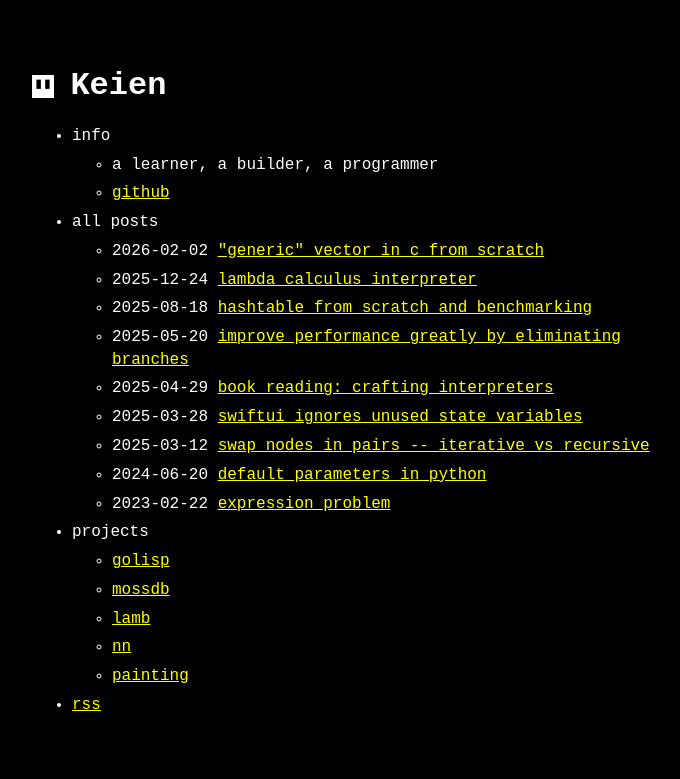
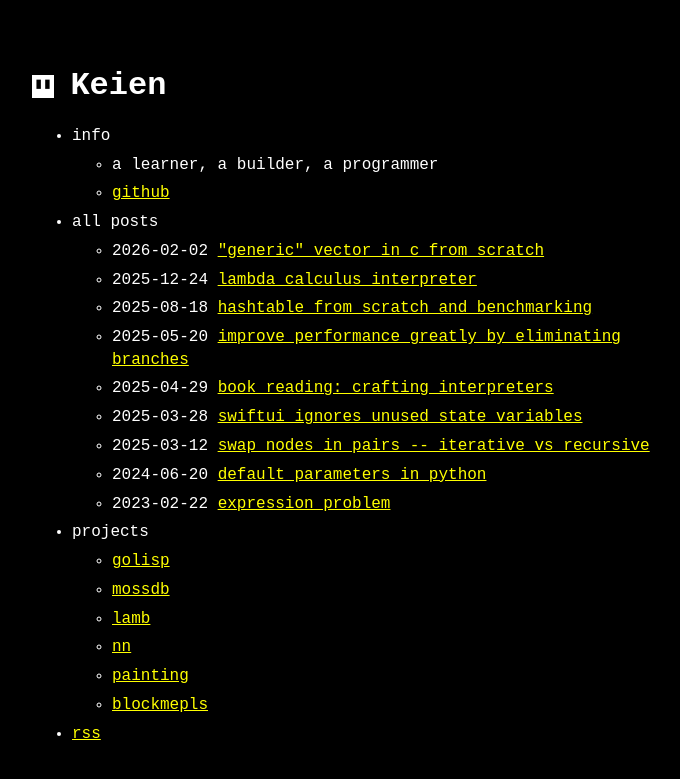
Before and after one commit to guiyuanju/blog-ns, a Jekyll site: the page built from index.md, in a window 1280 px wide. Shown: the top 779 px of the page, without its empty margins (288-968 px from the left). Built offline with Jekyll 4.4.1, drawn with Linux system fonts in a browser that asks for light colours.

Commit message:
更新 menu.yml

```diff
--- a/_data/menu.yml
+++ b/_data/menu.yml
@@ -27,6 +27,8 @@ entries:
         url: https://github.com/guiyuanju/nn
       - title: painting
         url: https://github.com/guiyuanju/painting
+      - title: blockmepls
+        url: https://github.com/guiyuanju/blockmepls
 
   - title: rss
     url: feed.xml
```
